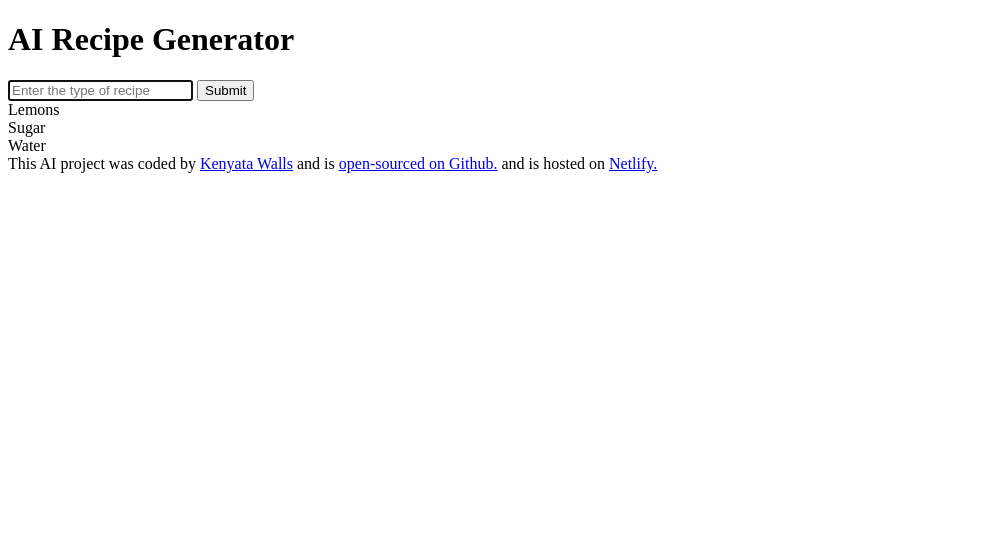
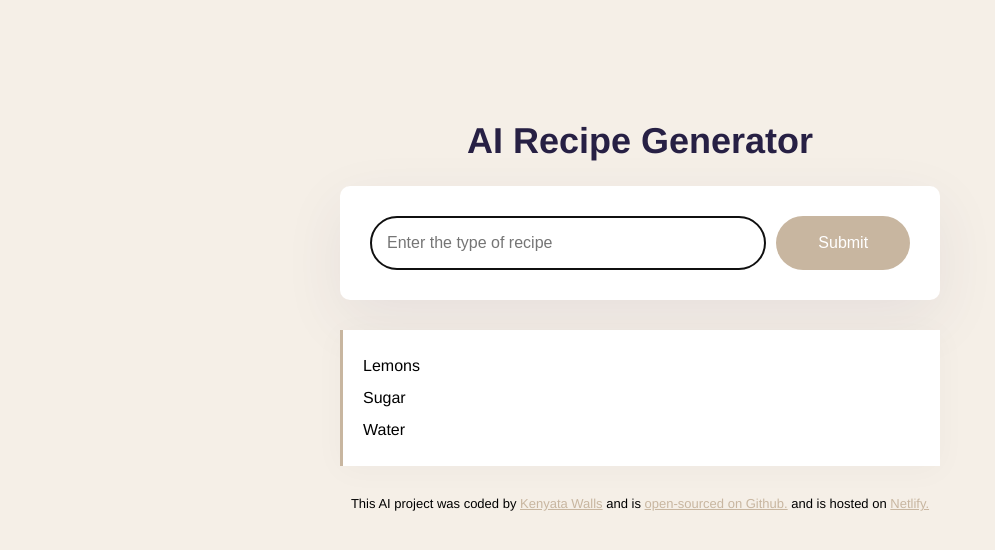
Before and after one commit to beautyncode/recipe-generator, a plain HTML site: page index.html in a window 1280 px wide. Shown: the whole page, without its empty margins (0-995 px from the left). Drawn offline with Linux system fonts and the light colour scheme.

Commit message:
Added styling to project

```diff
--- a/index.html
+++ b/index.html
@@ -8,6 +8,7 @@
     <title>Document</title>
   </head>
   <body>
+    <div class="container">
       <header>
         <h1>AI Recipe Generator</h1>
         <main>
@@ -18,10 +19,11 @@
               autofocus
               required
               autocomplete="off"
+              class="instructions"
             />
-          <input type="submit" />
+            <input type="submit" class="submit-button" />
           </form>
-        <div>
+          <div class="recipe">
             Lemons
             <br />
             Sugar
@@ -32,9 +34,13 @@
       </header>
       <footer>
         This AI project was coded by
-      <a href="https://github.com/beautyncode" target="_blank">Kenyata Walls</a>
+        <a href="https://github.com/beautyncode" target="_blank"
+          >Kenyata Walls</a
+        >
         and is
-      <a href="https://github.com/beautyncode/recipe-generator" target="_blank"
+        <a
+          href="https://github.com/beautyncode/recipe-generator"
+          target="_blank"
           >open-sourced on Github.</a
         >
         and is hosted on
@@ -42,6 +48,7 @@
           Netlify.</a
         >
       </footer>
+    </div>
     <script src="src/index.js"></script>
   </body>
 </html>
--- a/src/style.css
+++ b/src/style.css
@@ -0,0 +1,70 @@
+body {
+  background-color: #f5efe7;
+  font-family: Helvetica, Arial, sans-serif;
+}
+
+header {
+  margin-bottom: 30px;
+}
+
+a {
+  color: #c8b6a0;
+}
+
+.container {
+  margin: 120px auto;
+  max-width: 600px;
+}
+
+h1 {
+  text-align: center;
+  font-weight: 800;
+  font-size: 36px;
+  list-style: 1.5;
+  color: #272044;
+}
+
+form {
+  padding: 30px;
+  background-color: white;
+  box-shadow: 0px 20px 60px rgba(65, 50, 100, 0.08);
+  border-radius: 10px;
+  display: flex;
+  margin-bottom: 30px;
+}
+
+.instructions {
+  padding: 16px;
+  border: 1px solid rgba(69, 33, 66, 0.5);
+  width: 80%;
+  font-size: 16px;
+  border-radius: 50px;
+  line-height: 20px;
+  color: 272044;
+}
+
+.submit-button {
+  margin-left: 10px;
+  background-color: #c8b6a0;
+  color: white;
+  border: none;
+  width: 150px;
+  font-size: 16px;
+  border-radius: 50px;
+  padding: 14px 24px;
+}
+
+.recipe {
+  font-size: 16px;
+  background-color: #fff;
+  padding: 20px;
+  line-height: 2;
+  border-left: 3px solid #c8b6a0;
+  box-shadow: 0px 4px 30px 0px rgba(39, 33, 66, 0.03);
+}
+
+footer {
+  text-align: center;
+  font-size: 13px;
+  margin-top: 30px;
+}
```
Lines whose indentation alone changed are shown as unchanged.
